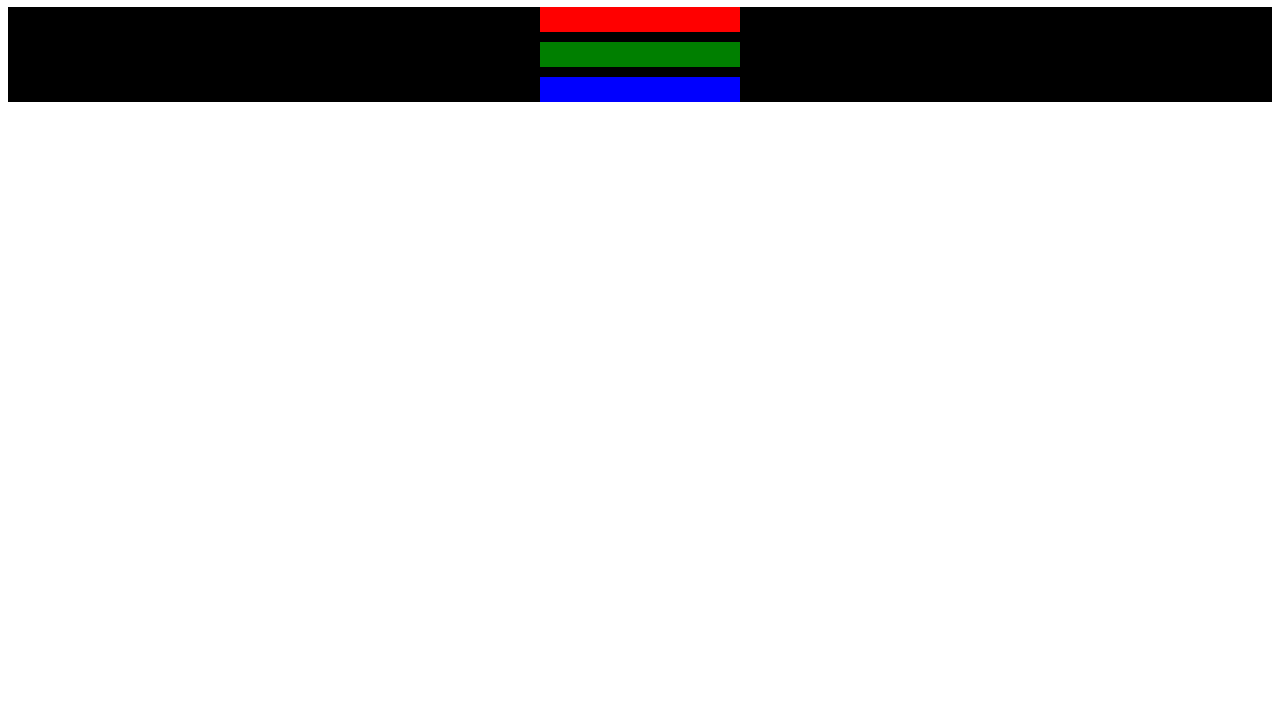
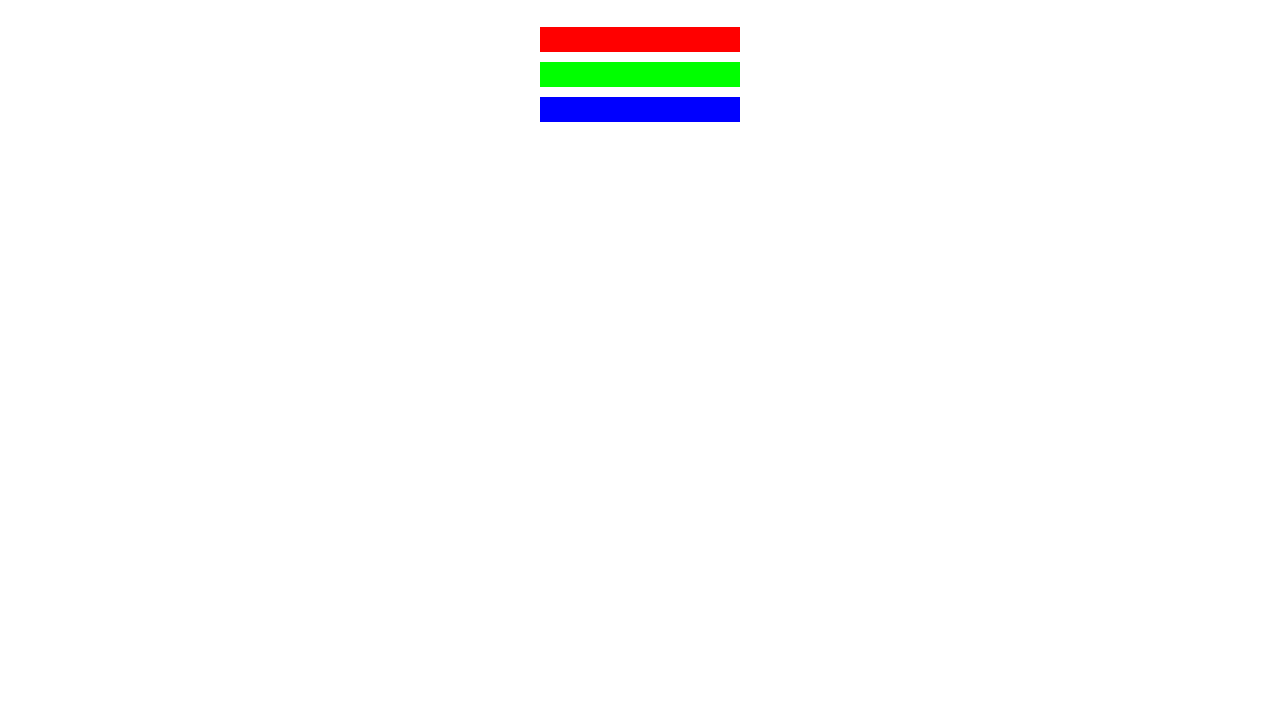
Before and after one commit to jlcarrascof/Learn-CSS-Colors, a plain HTML site: page index.html in a window 1280 px wide. Shown: the part 73-800 px from the top of the page. Drawn offline with Linux system fonts and the light colour scheme.

Commit message:
Adjust container background color and padding in 'Colored Markers'

```diff
--- a/styles.css
+++ b/styles.css
@@ -3,7 +3,8 @@ h1 {
 }
 
 .container {
-    background-color: rgb(0, 0, 0);
+    background-color: rgb(255, 255, 255);
+    padding: 10px 0;
 }
 
 .marker {
@@ -17,7 +18,7 @@ h1 {
 }
 
 .two {
-    background-color: rgb(0, 127, 0);
+    background-color: rgb(0, 255, 0);
 }
 
 .three {
```
